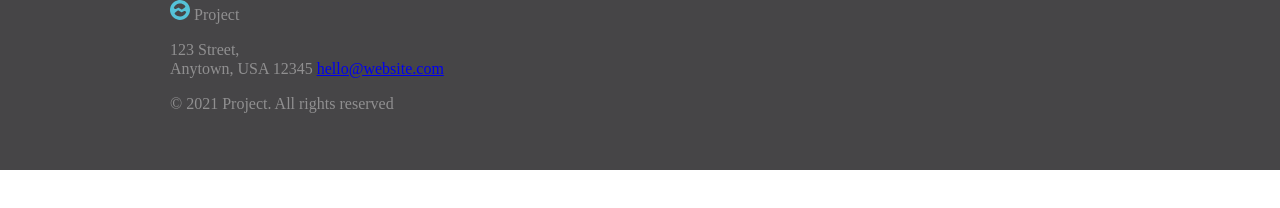
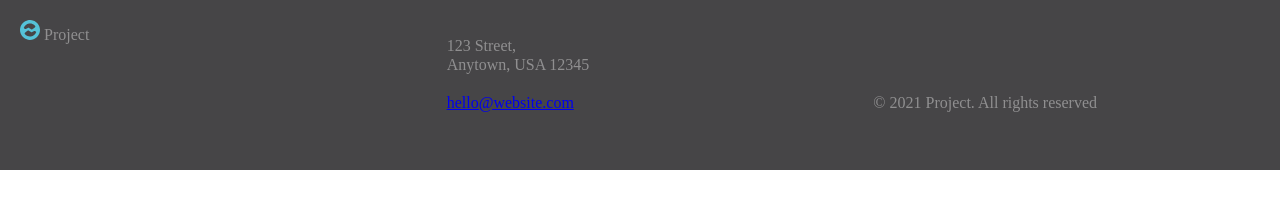
Before and after one commit to giraldiego/CSS-Flex-Grid-Hometask, a plain HTML site: page index.html in a window 1280 px wide. Drawn offline with Linux system fonts and the light colour scheme.

Commit message:
The footer section contains 3 and the information matches

```diff
--- a/css/style_alt.css
+++ b/css/style_alt.css
@@ -1,5 +1,6 @@
 html {
   /* background: black; */
+  /* width: 100%; */
 }
 
 header {
@@ -192,8 +193,11 @@ footer {
 
 .footer__block {
   /* border: 1px solid red; */
-  margin-left: 170px;
-  position: absolute;
+  width: 100%;
+  display: flex;
+  flex-direction: row;
+  /* margin-left: 170px; */
+  /* position: absolute; */
 
   text-align: left;
 
@@ -206,3 +210,14 @@ footer {
 
   color: rgba(255, 255, 255, 0.4);
 }
+
+.footer__block > div {
+  /* border: 1px solid red; */
+  margin-top: 20px;
+  margin-left: 20px;
+  flex: 1;
+}
+
+#copyright {
+  align-self:flex-end;
+}
--- a/index.html
+++ b/index.html
@@ -92,9 +92,15 @@
                 <img src="assets/logo_small.svg" alt="small project logo">
                 Project
             </div>
-            <p>123 Street,<br>
-                Anytown, USA 12345 <a href="#">hello@website.com</a></p>
-            <p>© 2021 Project. All rights reserved</p>
+            <div>
+                <p>123 Street,<br>
+                    Anytown, USA 12345<br><br>
+                    <a href="#">hello@website.com</a>
+                </p>
+            </div>
+            <div id="copyright">
+                <p>© 2021 Project. All rights reserved</p>
+            </div>
         </div>
     </footer>
 
```
